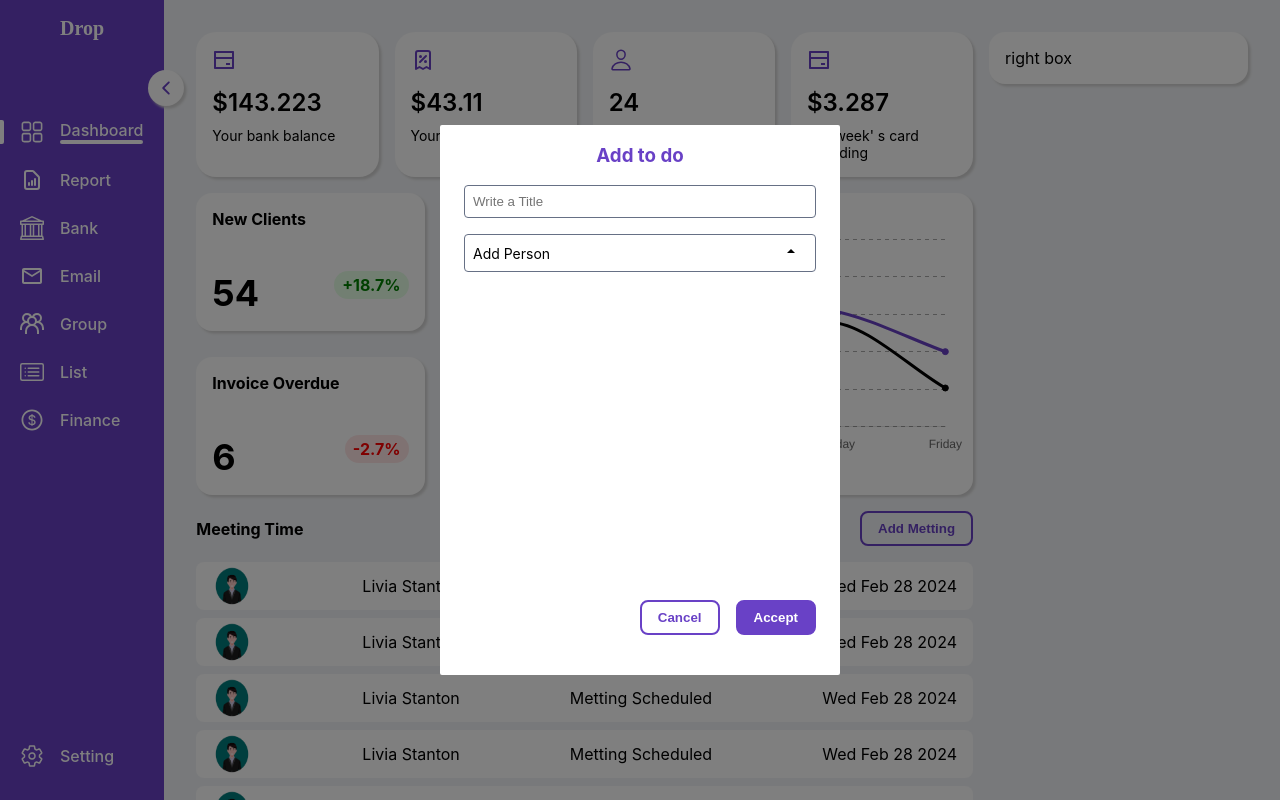
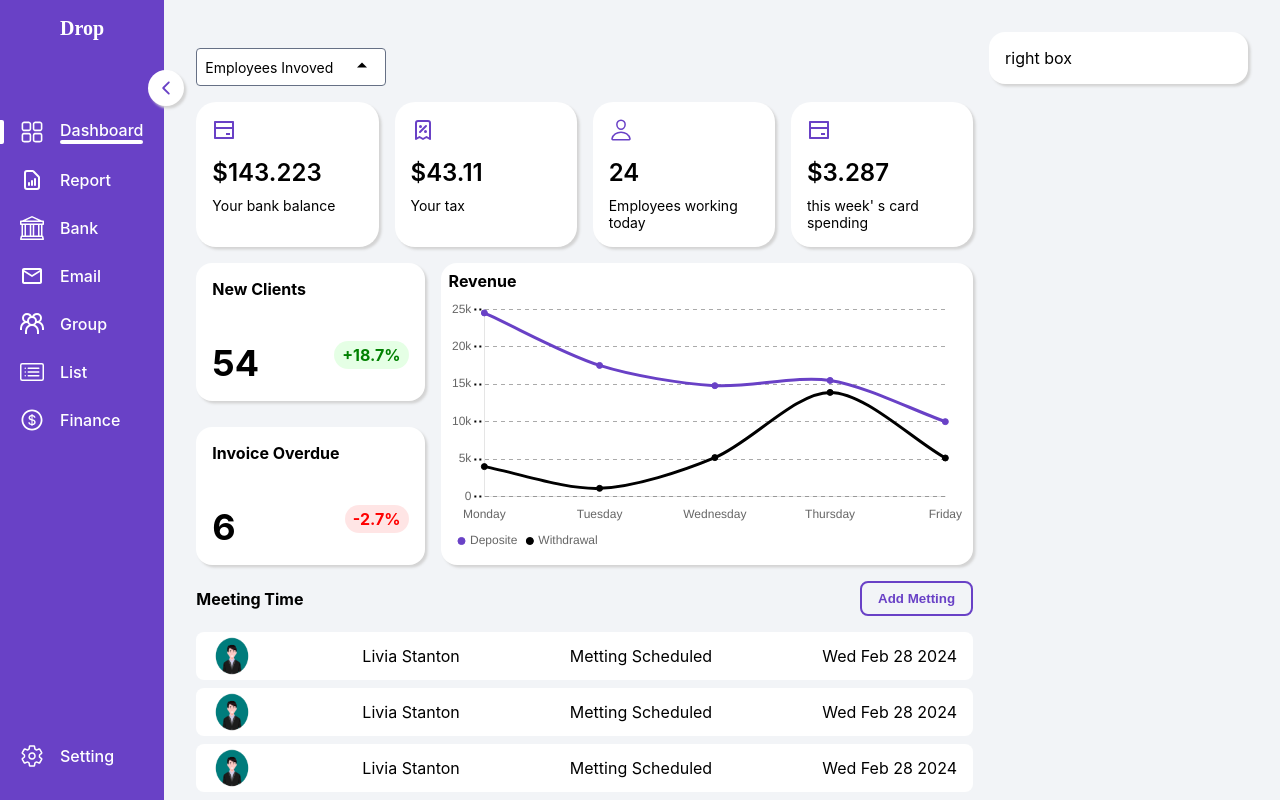
Before and after one commit to Jahed-Ghiasi/front-task, a React (Create React App) app: page /dashboard in a window 1280 px wide. Shown: the top 800 px of the page. Built offline with nearby package versions, Linux system fonts and the light colour scheme; a web font is replaced by a local one.

Commit message:
Use SelectField component in dashboard page

```diff
--- a/src/app/components/common/SelectField/index.tsx
+++ b/src/app/components/common/SelectField/index.tsx
@@ -21,6 +21,7 @@ interface IProps {
   value: number[];
   multiSelect?: boolean;
   searchable?: boolean;
+  showSelecteds?: boolean;
 }
 
 const SelectField = ({
@@ -30,6 +31,7 @@ const SelectField = ({
   multiSelect,
   label,
   searchable,
+  showSelecteds,
 }: IProps) => {
   const [optionsData, setOptionsData] = useState<ISelectFieldOption[]>(options);
   const [isOptionsOpen, setIsOptionsOpen] = useState<boolean>(false);
@@ -84,17 +86,7 @@ const SelectField = ({
 
   return (
     <div className="select">
-      <div
-        ref={inputRef}
-        className="input"
-        style={{
-          justifyContent: isOptionsOpen
-            ? !selectedIds.length
-              ? "flex-end"
-              : "space-between"
-            : "space-between",
-        }}
-      >
+      <div ref={inputRef} className="input">
         <span
           className={clsx(
             isOptionsOpen || selectedIds.length ? "select-label" : ""
@@ -102,7 +94,7 @@ const SelectField = ({
         >
           {label}
         </span>
-        {selectedIds.length ? (
+        {selectedIds.length && showSelecteds ? (
           <div className="selected-options">
             {options
               .filter((option: ISelectFieldOption) =>
@@ -112,7 +104,7 @@ const SelectField = ({
                 const { id, label, image } = option;
                 return (
                   <div className="selected-option" key={id}>
-                    <img src={image} alt={label} />
+                    {image ? <img src={image} alt={label} /> : null}
                     <span>{label}</span>
                     <span
                       className="remove-btn"
@@ -161,7 +153,7 @@ const SelectField = ({
                       <MdCheckBoxOutlineBlank />
                     </span>
                   )}
-                  <img src={image} alt={label} />
+                  {image ? <img src={image} alt={label} /> : null}
                   <span>{label}</span>
                 </div>
               );
--- a/src/app/components/common/SelectField/styles.css
+++ b/src/app/components/common/SelectField/styles.css
@@ -16,6 +16,8 @@
   align-items: center;
   justify-content: space-between;
   position: relative;
+  min-height: 20px;
+  background-color: var(--white);
 }
 
 .select .input .select-label {
@@ -37,6 +39,7 @@
   flex-wrap: wrap;
   align-items: flex-start;
   z-index: 9999;
+  max-width: 85%;
 }
 
 .select .input .selected-options .selected-option {
@@ -61,9 +64,11 @@
 }
 
 .select .input .options-box-toggler {
-  padding: 0 1rem;
+  padding: 0 0.5rem;
   cursor: pointer;
-  font-size: 16px;
+  font-size: 20px;
+  position: absolute;
+  right: 5px;
 }
 
 .select .options-box {
--- a/src/app/components/modals/addToDo/index.tsx
+++ b/src/app/components/modals/addToDo/index.tsx
@@ -79,7 +79,7 @@ const AddToDoModal = () => {
     <Modal
       title="Add to do"
       backdrop
-      visible={true}
+      visible={false}
       onHiding={() => {}}
       width={400}
       height={550}
@@ -111,6 +111,7 @@ const AddToDoModal = () => {
                 onChange={(value: number[]) => setFieldValue("persons", value)}
                 multiSelect
                 searchable
+                showSelecteds
               />
             </div>
             <div className="btns">
--- a/src/app/pages/dashboard/index.tsx
+++ b/src/app/pages/dashboard/index.tsx
@@ -13,6 +13,7 @@ import StatisticsCard from "src/app/components/dashboard/statisticsCard/Statisti
 import { useAppContext } from "src/app/utils/context";
 import AddMeetingModal from "src/app/components/modals/addMeeting";
 import AddToDoModal from "src/app/components/modals/addToDo";
+import SelectField from "src/app/components/common/SelectField";
 
 const lineChartOptions: ChartOptions<"line"> = {
   plugins: {
@@ -72,6 +73,23 @@ const Dashboard = () => {
     <>
       <div className="dashboard">
         <div className="left">
+          <div style={{ width: "190px" }}>
+            <SelectField
+              label="Employees Invoved"
+              options={[
+                { id: 1, label: "MenuItem" },
+                { id: 2, label: "MenuItem" },
+                { id: 3, label: "MenuItem" },
+                { id: 4, label: "MenuItem" },
+                { id: 5, label: "MenuItem" },
+                { id: 6, label: "MenuItem" },
+                { id: 7, label: "MenuItem" },
+              ]}
+              multiSelect
+              searchable
+              value={[]}
+            />
+          </div>
           {statistics ? (
             <div className="cards">
               <DashboardInfoCard
```
